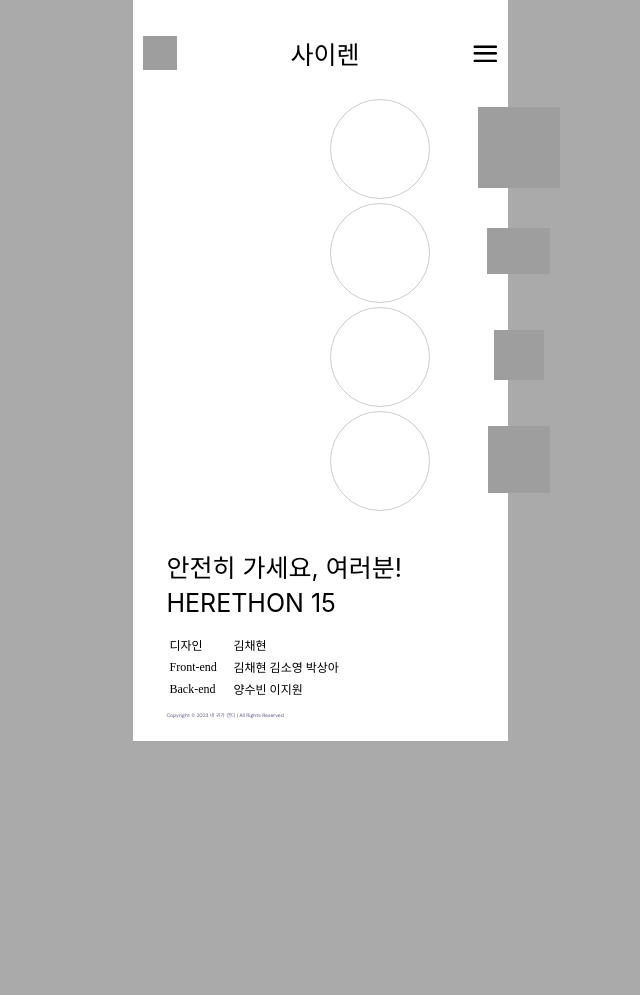
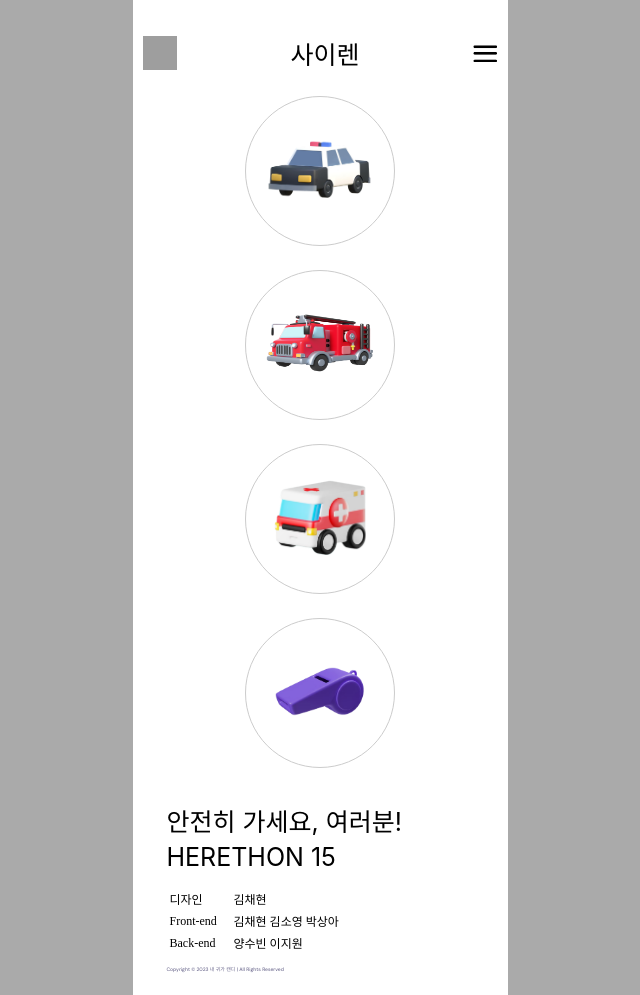
Before and after one commit to Safe-return-home/candy, a Django app: page /sounds/ in a window 1280 px wide. Shown: the whole page, without its empty margins (320-960 px from the left). Before the commit the page ends 741 px from the top, so only its background shows below. Run offline with Django 3.2, Linux system fonts and the light colour scheme; some libraries are stand-ins or nearby versions; grey boxes are pictures that could not be loaded.

Commit message:
Feat: 사이렌 페이지

```diff
--- a/candy/post/templates/sounds.html
+++ b/candy/post/templates/sounds.html
@@ -1,113 +1,73 @@
 {% extends 'base.html' %} {% block content %} {%load static%}
-<div>
-  <table id="siren_image" text-align="center">
-    <tr>
-      <td>
-        <button
-          class="round-button"
-          href=""
-          value="play"
-          onclick="play1()"
-          width="82"
-          height="82"
-        >
-          <div id="myDiv">
+<div id="soundBox">
+  <audio id="policecar">
+    <source src="{% static 'audios/policecar.mp3' %}" type="audio/mpeg" />
+    당신 브라우저는 AUDIO 태그 지원 X</audio
+  ><audio id="firetruck">
+    <source src="{% static 'audios/firetruck.mp3' %}" type="audio/mpeg" />
+    당신 브라우저는 AUDIO 태그 지원 X</audio
+  ><audio id="ambulance">
+    <source src="{% static 'audios/ambulance.mp3' %}" type="audio/mpeg" />
+    당신 브라우저는 AUDIO 태그 지원 X</audio
+  ><audio id="whistle">
+    <source src="{% static 'audios/whistle.mp3' %}" type="audio/mpeg" />
+    당신 브라우저는 AUDIO 태그 지원 X
+  </audio>
+  <button class="round-button" href="" value="play" onclick="play1()">
     <img
       src="{% static 'images/policecar.png' %}"
-              width="82"
-              height="81"
+      width="108px"
+      height="58px"
     />
-          </div>
   </button>
-      </td>
-    </tr>
-    <tr>
-      <td>
-        <button
-          class="round-button"
-          href=""
-          value="play"
-          onclick="play2()"
-          width="82"
-          height="82"
-        >
-          <div id="myDiv">
+  <button class="round-button" href="" value="play" onclick="play2()">
     <img
       src="{% static 'images/firetruck.png' %}"
-              width="63.94"
-              height="45.4"
+      width="108px"
+      height="58px"
     />
-          </div>
   </button>
-      </td>
-    </tr>
-    <tr>
-      <td>
-        <button
-          class="round-button"
-          href=""
-          value="play"
-          onclick="play3()"
-          width="82"
-          height="82"
-        >
-          <div id="myDiv">
-            <img
-              src="{% static 'images/ambulance.png' %}"
-              width="50"
-              height="50"
-            />
-          </div>
+  <button class="round-button" href="" value="play" onclick="play3()">
+    <img src="{% static 'images/ambulance.png' %}" width="92px" height="75px" />
   </button>
-      </td>
-    </tr>
-    <tr>
-      <td>
-        <button
-          class="round-button"
-          href=""
-          value="play"
-          onclick="play4()"
-          width="82"
-          height="82"
-        >
-          <div id="myDiv">
-            <img
-              src="{% static 'images/whistle.png' %}"
-              width="62"
-              height="67"
-            />
-          </div>
+  <button class="round-button" href="" value="play" onclick="play4()">
+    <img src="{% static 'images/whistle.png' %}" width="90px" height="49px" />
   </button>
-      </td>
-    </tr>
-  </table>
 </div>
 <script>
-  var buttons = document.getElementsByClassName("round-button");
+  var policecar = document.getElementById("policecar");
+  var firetruck = document.getElementById("firetruck");
+  var ambulance = document.getElementById("ambulance");
+  var whistle = document.getElementById("whistle");
 
   function play1() {
-    var audio = new Audio("/audio/policecar.mp3");
-    var audio = new Audio("{% static '/audio/policecar.mp3' %}");
-    audio.play();
+    if (policecar.paused) {
+      policecar.play();
+    } else {
+      document.getElementById("policecar").pause();
+    }
   }
 
   function play2() {
-    var audio = new Audio("/audio/firetruck.mp3");
-    var audio = new Audio("{% static '/audio/firetruck.mp3' %}");
-    audio.play();
+    if (firetruck.paused) {
+      firetruck.play();
+    } else {
+      document.getElementById("firetruck").pause();
     }
-
+  }
   function play3() {
-    var audio = new Audio("/audio/ambulance.mp3");
-    var audio = new Audio("{% static '/audio/ambulance.mp3' %}");
-    audio.play();
+    if (ambulance.paused) {
+      ambulance.play();
+    } else {
+      document.getElementById("ambulance").pause();
     }
-
+  }
   function play4() {
-    var audio = new Audio("/audio/whistle.mp3");
-    var audio = new Audio("{% static '/audio/whistle.mp3' %}");
-    audio.play();
+    if (whistle.paused) {
+      whistle.play();
+    } else {
+      document.getElementById("whistle").pause();
+    }
   }
 </script>
 {% endblock %}
--- a/candy/static/siren.css
+++ b/candy/static/siren.css
@@ -1,35 +1,24 @@
-button {
-    width: 85px;
-    height: 85px;
-};
-
-
-div{
-    text-align: center;
-    align-items: center; justify-content: space-between;
-}
-
-#siren_image{
-    margin-left:auto;
-    margin-right:auto;
-    padding-left: 100px;
-}
-
 @keyframes flash {
   0% {
-        background-color: #5274ED;
+    background-color: #5274ed;
   }
   50% {
     background-color: white;
   }
   100% {
-        background-color: #5274ED;
+    background-color: #5274ed;
   }
 }
-
+#soundBox {
+  width: 100%;
+  display: flex;
+  flex-direction: column;
+  align-items: center;
+  gap: 24px;
+}
 .round-button {
-    width: 100px;
-    height: 100px;
+  width: 150px;
+  height: 150px;
   border-radius: 50%;
   color: #333;
   font-size: 16px;
@@ -43,24 +32,3 @@ div{
 .round-button.selected {
   animation: flash 1s infinite;
 }
-
-/* #myDiv{
-    width: 100px;
-    height: 100px;
-    border-radius: 50%;
-    border: 0.5px solid #ccc;
-    background-color: #5274ED;
-    animation: flash 1s infinite;
-}
- */
-tr{
-    padding-top: 50px;
-}
-
-
-.myAudio {
-    position: absolute;
-    top: 0;
-    left: 0;
-    display: none;
-}
```
Also changed, not shown: candy/static/nav.css (+0 -11 lines), candy/static/images/ambulance.png (added), candy/static/images/firetruck.png (added), candy/static/images/policecar.png (added), candy/static/images/whistle.png (added), candy/static/images/맵 표시_노랑.png (added), 1 other file. Lines whose indentation alone changed are shown as unchanged.
